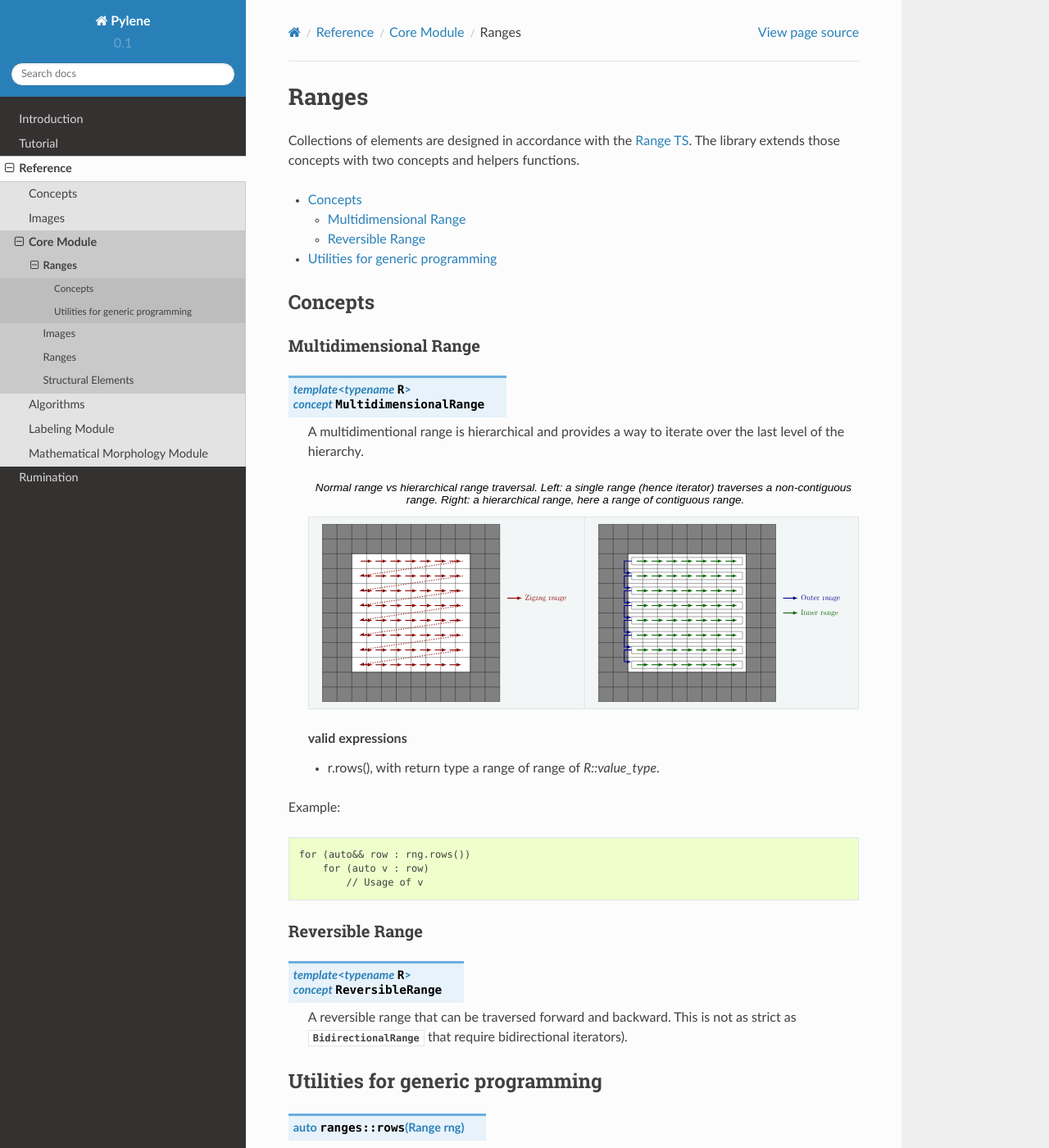
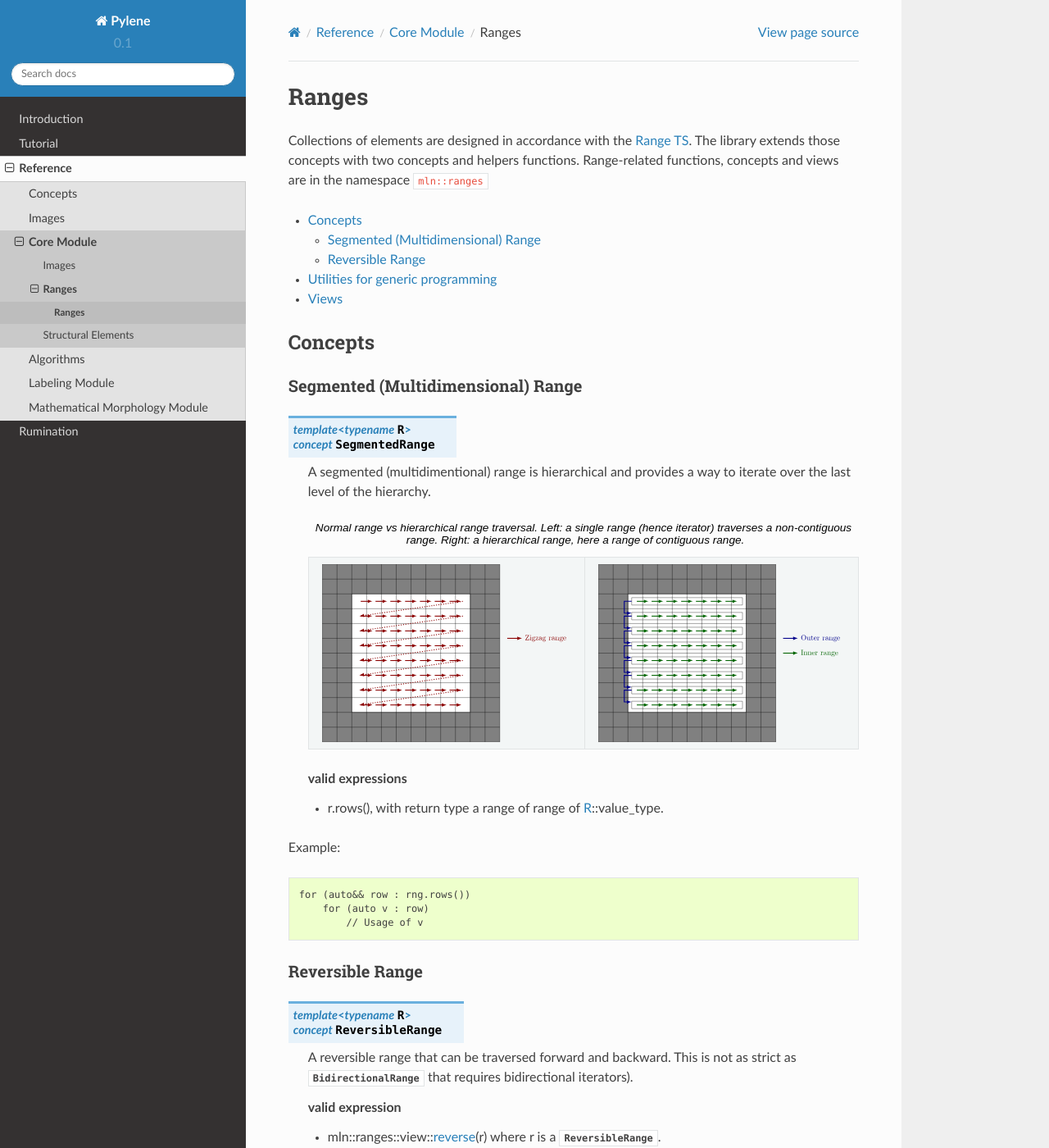
Before and after one commit to GerHobbelt/pylene, a Sphinx documentation site: the page built from doc/source/core/ranges.rst, in a window 1280 px wide and 1400 px high. Shown: the whole window at 82% size. Built offline with Sphinx 7.4.7 and the Read the Docs theme 2.0.0, drawn with Linux system fonts in a browser that asks for light colours; some of the changed text lies outside the part shown.

Commit message:
Rebase from ranges-transform

```diff
--- a/doc/source/core/ranges.rst
+++ b/doc/source/core/ranges.rst
@@ -1,23 +1,27 @@
 Ranges
 ######
 
-Collections of elements are designed in accordance with the `Range TS <https://en.cppreference.com/w/cpp/experimental/ranges>`_.
-The library extends those concepts with two concepts and helpers functions.
+Collections of elements are designed in accordance with the `Range TS
+<https://en.cppreference.com/w/cpp/experimental/ranges>`_.  The library extends those concepts with two concepts and
+helpers functions. Range-related functions, concepts and views are in the namespace ``mln::ranges``
+
 
 
 .. contents::
    :local:
 
 
+.. cpp:namespace:: mln::ranges
+
 Concepts
 ********
 
-Multidimensional Range
-======================
+Segmented (Multidimensional) Range
+==================================
 
-.. cpp:concept:: template <typename R> MultidimensionalRange
+.. cpp:concept:: template <typename R> SegmentedRange
 
-    A multidimentional range is hierarchical and provides a way to iterate over the last level of the hierarchy.
+    A segmented (multidimentional) range is hierarchical and provides a way to iterate over the last level of the hierarchy.
 
 
     .. list-table:: Normal range vs hierarchical range traversal. Left: a single range (hence iterator) traverses a
@@ -32,7 +36,7 @@ Multidimensional Range
 
     .. rubric:: valid expressions
 
-    - :cpp:expr:`r.rows()`, with return type a range of range of `R::value_type`.
+    - :cpp:expr:`r.rows()`, with return type a range of range of :cpp:expr:`R::value_type`.
 
 
 Example::
@@ -47,10 +51,13 @@ Reversible Range
 
 .. cpp:concept:: template <typename R> ReversibleRange
 
-    A reversible range that can be traversed forward and backward. This is not as strict as :cpp:concept:`BidirectionalRange` that require
-    bidirectional iterators).
+    A reversible range that can be traversed forward and backward. This is not
+    as strict as :cpp:concept:`BidirectionalRange` that requires bidirectional
+    iterators).
 
+    .. rubric:: valid expression
 
+    - :cpp:expr:`mln::ranges::view::reverse(r)` where r is a :cpp:concept:`ReversibleRange`.
 
 
 
@@ -72,11 +80,11 @@ Utilities for generic programming
         for (auto v : r)
           // Usage of v
 
+
 .. c:macro:: mln_foreach
 
-   This macro eases the usage of multidimensional ranges for generic programming and efficient iteration.
-   The syntax is :cpp:expr:`mln_foreach(decl_expr, rng_expr)`. If :cpp:expr:`decl_expr` uses commas, it has to be
-   parenthesized.
+   This macro eases the usage of multidimensional ranges for generic programming and efficient iteration.  The syntax is
+   :cpp:expr:`mln_foreach(decl_expr, rng_expr)`. If :cpp:expr:`decl_expr` uses commas, it has to be parenthesized.
 
 
    .. rubric:: Examples
@@ -90,3 +98,12 @@ Utilities for generic programming
 
      mln_foreach((auto [v1, v2]), mln::ranges::zip(rng1, rng2))
        // Usage of v1 and v2
+
+
+Views
+*****
+
+.. toctree::
+
+   ranges/reverse
+   ranges/transform
```
Also changed, not shown: other parts of doc/source/core/ranges.rst (+4 -3 lines), doc/source/core.rst (+25 -6 lines), doc/source/core/ranges/reverse.rst (added, +39 -0 lines), doc/source/core/ranges/transform.rst (added, +40 -0 lines), 9 other files.
